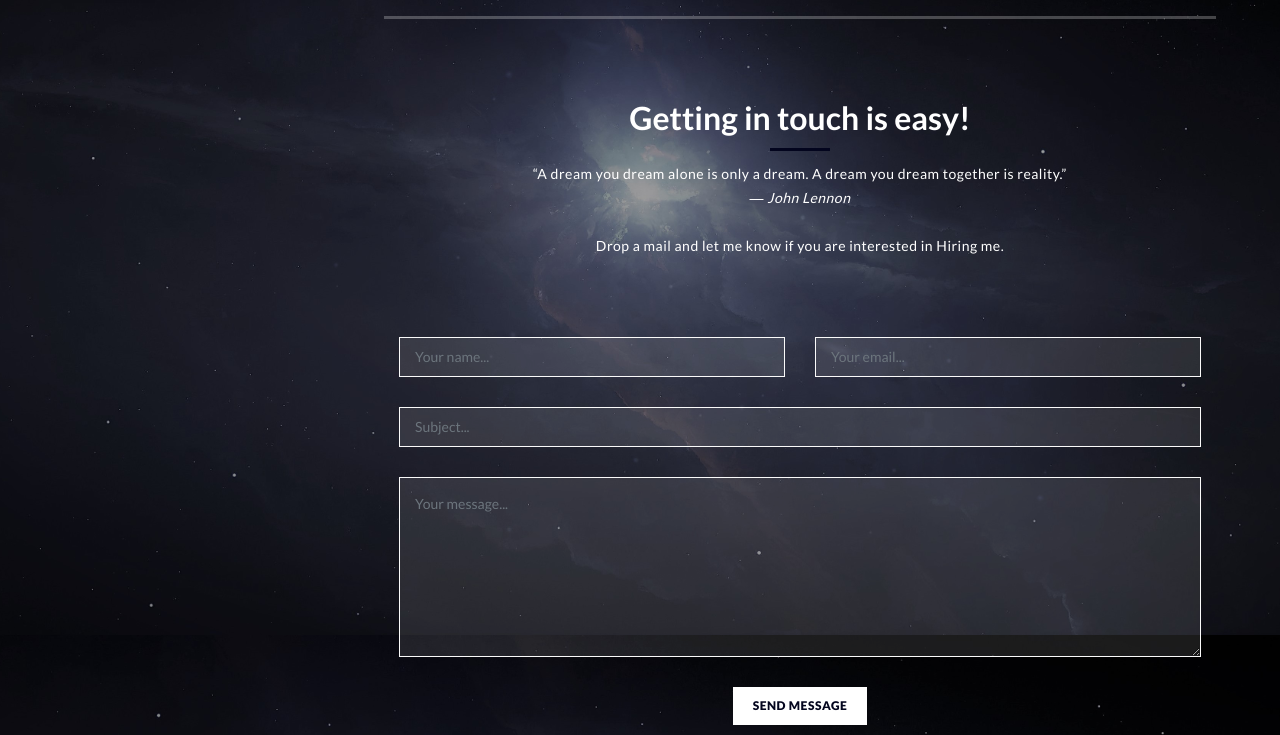
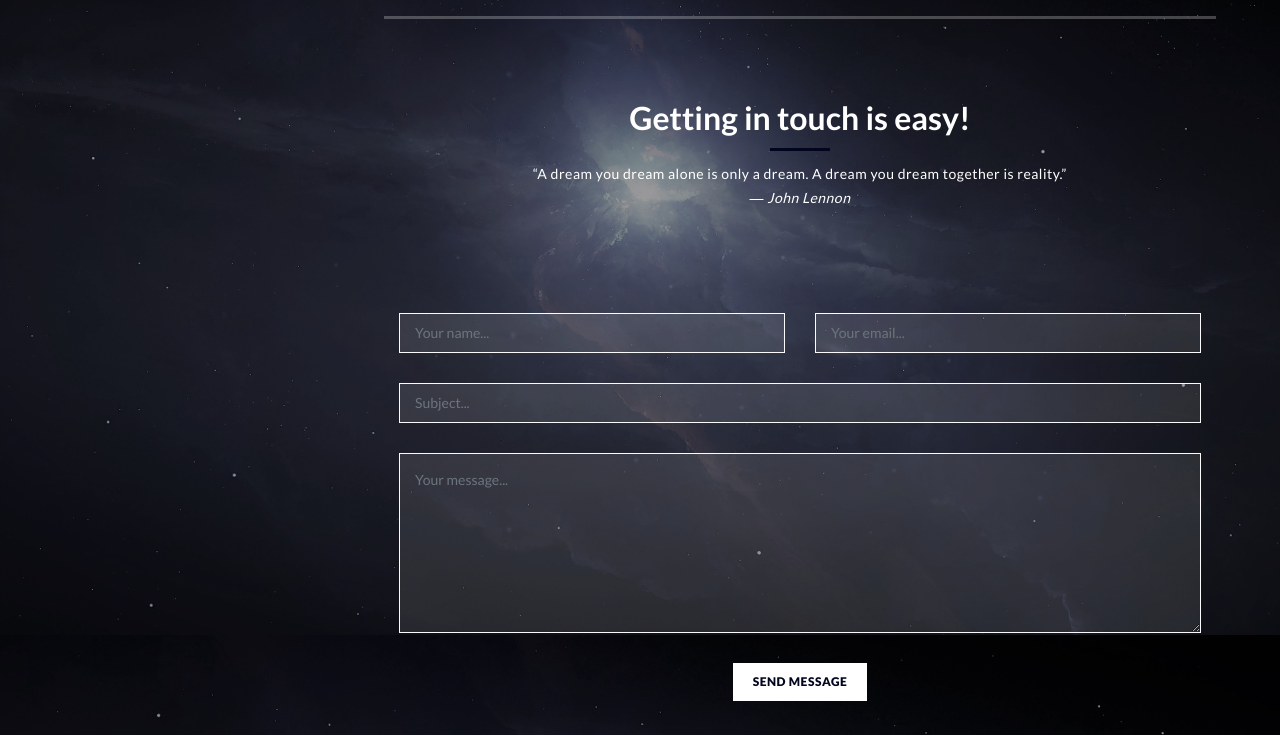
Before and after one commit to CH-Santosh-Kumar/santoshkumar.github.io, a Django app: page / in a window 1280 px wide. Shown: the part 5765-6500 px from the top of the page. Run offline with Django 3.2, Linux system fonts and the light colour scheme; some libraries are stand-ins or nearby versions.

Commit message:
Edited email form

```diff
--- a/webResume/templates/home.html
+++ b/webResume/templates/home.html
@@ -318,8 +318,6 @@ https://templatemo.com/tm-531-reflux
               <span>“A dream you dream alone is only a dream. A dream you dream together is reality.”<br></span>
               <span style="font-style: italic;">― John Lennon</span><br><br>
 
-              <span> Drop a mail and let me know if you are interested in Hiring me.</span>
-
           </div>
           {% if name %}
 
```
